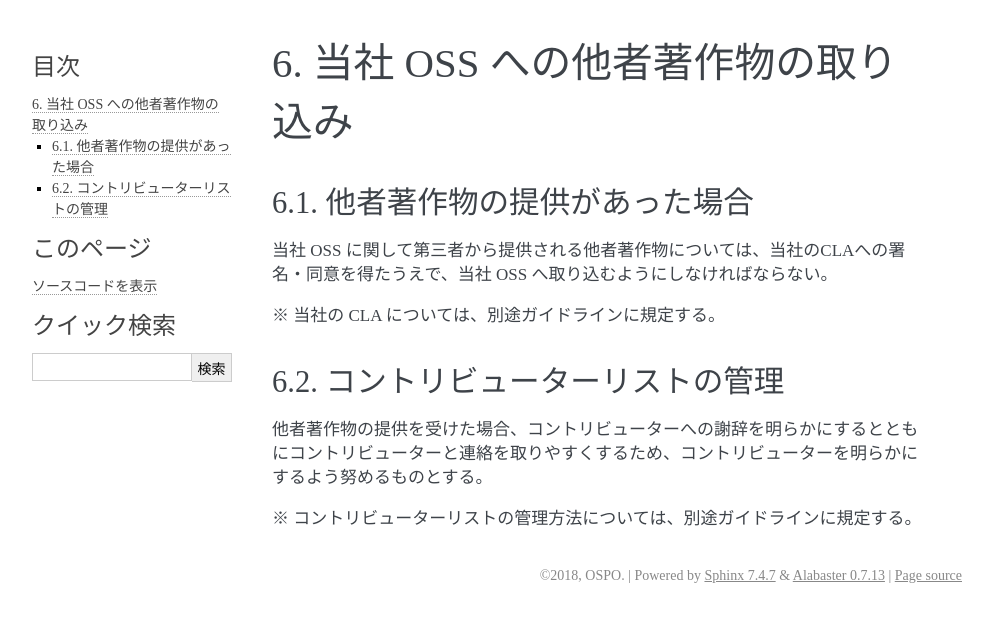
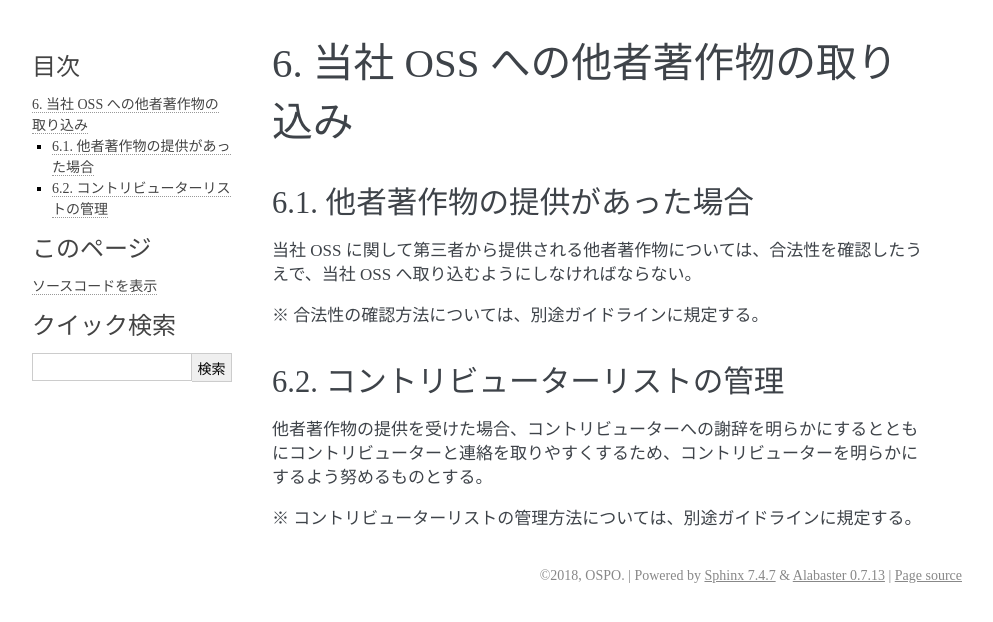
Before and after one commit to cybozu/oss-policy, a Sphinx documentation site: the page built from docs/incorporate_oss.rst, in a window 1280 px wide. Shown: the top 622 px of the page, without its empty margins (148-1141 px from the left). Built offline with Sphinx 7.4.7, drawn with Linux system fonts in a browser that asks for light colours.

Commit message:
Update docs/incorporate_oss.rst

```diff
--- a/docs/incorporate_oss.rst
+++ b/docs/incorporate_oss.rst
@@ -5,9 +5,9 @@
 6.1. 他者著作物の提供があった場合
 =================================
 
-当社 OSS に関して第三者から提供される他者著作物については、当社のCLAへの署名・同意を得たうえで、当社 OSS へ取り込むようにしなければならない。
+当社 OSS に関して第三者から提供される他者著作物については、合法性を確認したうえで、当社 OSS へ取り込むようにしなければならない。
 
-※ 当社の CLA については、別途ガイドラインに規定する。
+※ 合法性の確認方法については、別途ガイドラインに規定する。
 
 6.2. コントリビューターリストの管理
 ===================================
```
